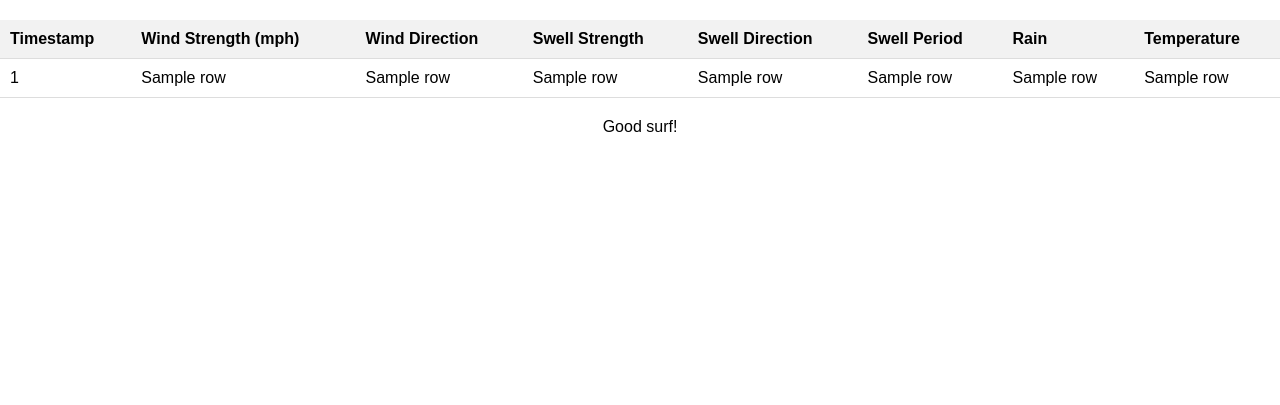
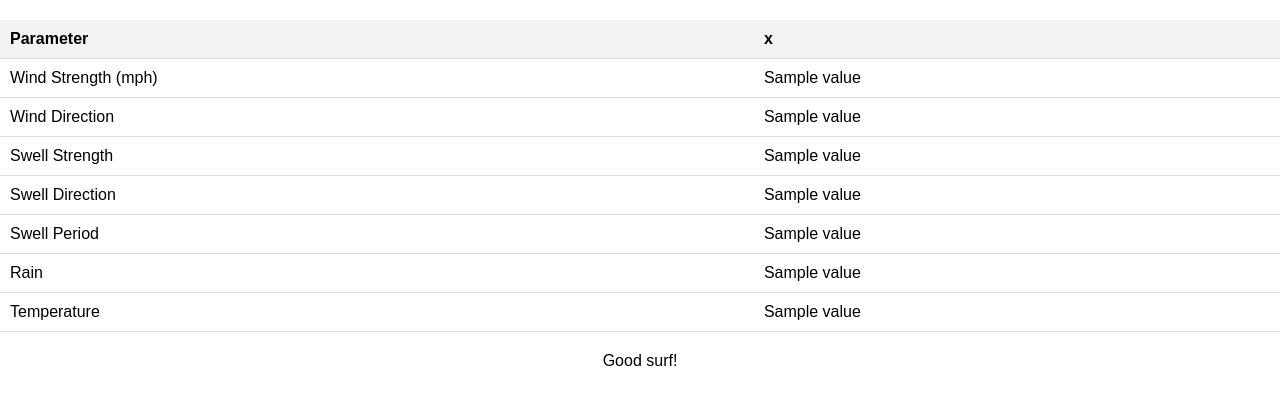
Before and after one commit to pemariano/docker-app, a Flask app: template templates/index.html in a window 1280 px wide. Shown: the part 77-482 px from the top of the page. Run offline with Flask 3, Linux system fonts and the light colour scheme; the template is opened without the code that fills it: most values are stand-ins (such as "Sample title", 1, 10 or a date in 2020).

Commit message:
Add files via upload

```diff
--- a/templates/index.html
+++ b/templates/index.html
@@ -44,28 +44,58 @@
     </header>
     <div id="forecast">
         <table>
-            <tr>
-                <th>Timestamp</th>
-                <th>Wind Strength (mph)</th>
-                <th>Wind Direction</th>
-                <th>Swell Strength</th>
-                <th>Swell Direction</th>
-                <th>Swell Period</th>
-                <th>Rain</th>
-                <th>Temperature</th>
-            </tr>
-            {% for row in data %}
-            <tr>
-                <td>{{ row[0] }}</td>
-                <td>{{ row[1] }}</td>
-                <td>{{ row[2] }}</td>
-                <td>{{ row[3] }}</td>
-                <td>{{ row[4] }}</td>
-                <td>{{ row[5] }}</td>
-                <td>{{ row[6] }}</td>
-                <td>{{ row[7] }}</td>
-            </tr>
-            {% endfor %}
+            <thead>
+                <tr>
+                    <th>Parameter</th>
+                    {% for timestamp in data['timestamps'] %}
+                        <th>{{ timestamp }}</th>
+                    {% endfor %}
+                </tr>
+            </thead>
+            <tbody>
+                <tr>
+                    <td>Wind Strength (mph)</td>
+                    {% for value in data['wind_strength'] %}
+                        <td>{{ value }}</td>
+                    {% endfor %}
+                </tr>
+                <tr>
+                    <td>Wind Direction</td>
+                    {% for value in data['wind_direction'] %}
+                        <td>{{ value }}</td>
+                    {% endfor %}
+                </tr>
+                <tr>
+                    <td>Swell Strength</td>
+                    {% for value in data['swell_strength'] %}
+                        <td>{{ value }}</td>
+                    {% endfor %}
+                </tr>
+                <tr>
+                    <td>Swell Direction</td>
+                    {% for value in data['swell_direction'] %}
+                        <td>{{ value }}</td>
+                    {% endfor %}
+                </tr>
+                <tr>
+                    <td>Swell Period</td>
+                    {% for value in data['swell_period'] %}
+                        <td>{{ value }}</td>
+                    {% endfor %}
+                </tr>
+                <tr>
+                    <td>Rain</td>
+                    {% for value in data['rain'] %}
+                        <td>{{ value }}</td>
+                    {% endfor %}
+                </tr>
+                <tr>
+                    <td>Temperature</td>
+                    {% for value in data['temperature'] %}
+                        <td>{{ value }}</td>
+                    {% endfor %}
+                </tr>
+            </tbody>
         </table>
     </div>
     <div class="good-surf">
```
